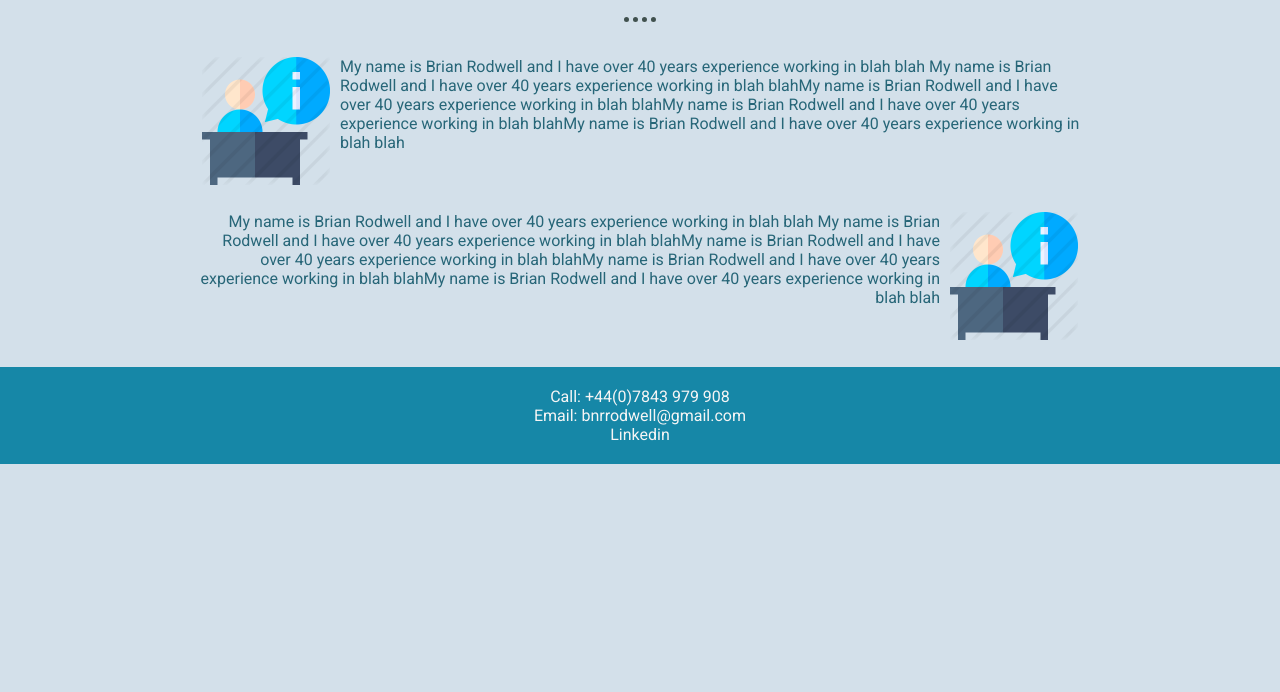
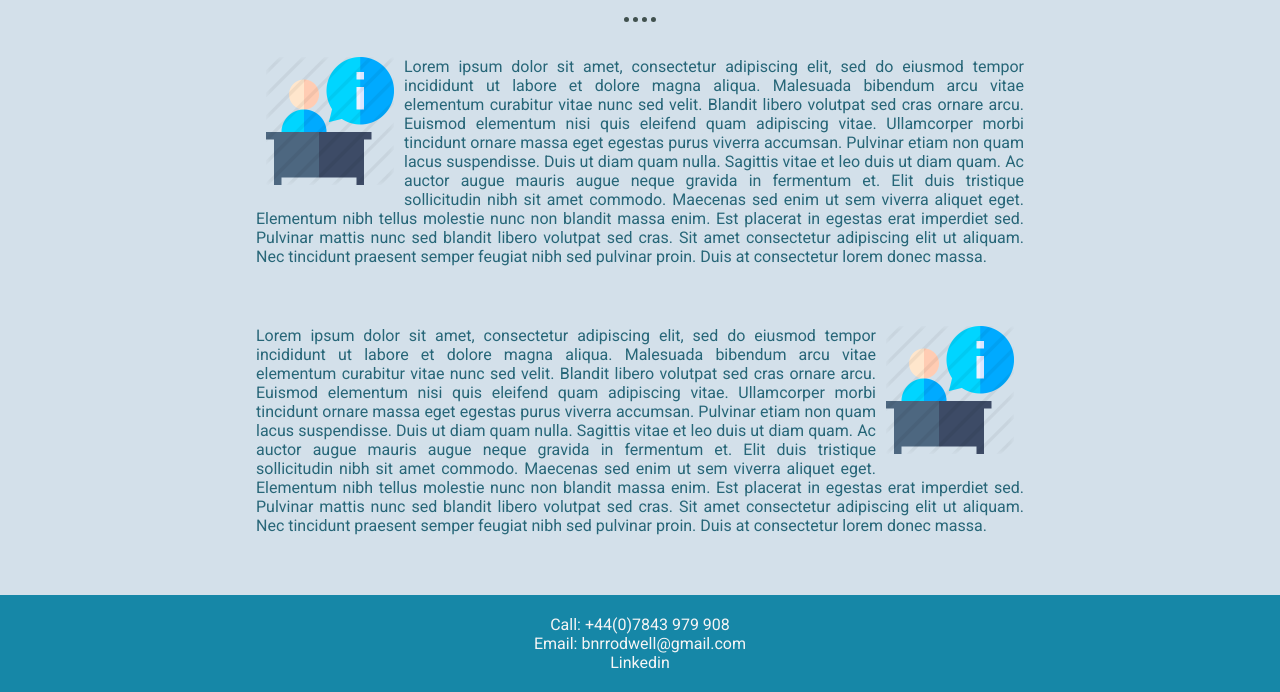
Before and after one commit to Mrs-H-Codes/BNR, a plain HTML site: page index.html in a window 1280 px wide. Shown: the part 285-977 px from the top of the page. Before the commit the page ends 800 px from the top, so only its background shows below. Drawn offline with nearby package versions, Linux system fonts and the light colour scheme.

Commit message:
Add files via upload

```diff
--- a/index.html
+++ b/index.html
@@ -14,6 +14,7 @@
 <body>
   <div class="top-container">
 <img class="logo" src="BNR Logo.png" alt="BNR Logo">
+
   </div>
 <div class="middle-container">
   <h1>Are you cost conscious?</h1>
@@ -23,21 +24,21 @@
 
     <p class="about-me-paragraph">
       <img class="about-img" src="About.png" alt="About-img">
-      My name is Brian Rodwell and I have over 40 years experience working in blah blah My name is Brian Rodwell and I have over 40 years experience working in blah blahMy name is Brian Rodwell and I have over 40 years experience working in blah blahMy name is Brian Rodwell and I have over 40 years experience working in blah blahMy name is Brian Rodwell and I have over 40 years experience working in blah blah</p>
+    Lorem ipsum dolor sit amet, consectetur adipiscing elit, sed do eiusmod tempor incididunt ut labore et dolore magna aliqua. Malesuada bibendum arcu vitae elementum curabitur vitae nunc sed velit. Blandit libero volutpat sed cras ornare arcu. Euismod elementum nisi quis eleifend quam adipiscing vitae. Ullamcorper morbi tincidunt ornare massa eget egestas purus viverra accumsan. Pulvinar etiam non quam lacus suspendisse. Duis ut diam quam nulla. Sagittis vitae et leo duis ut diam quam. Ac auctor augue mauris augue neque gravida in fermentum et. Elit duis tristique sollicitudin nibh sit amet commodo. Maecenas sed enim ut sem viverra aliquet eget. Elementum nibh tellus molestie nunc non blandit massa enim. Est placerat in egestas erat imperdiet sed. Pulvinar mattis nunc sed blandit libero volutpat sed cras. Sit amet consectetur adipiscing elit ut aliquam. Nec tincidunt praesent semper feugiat nibh sed pulvinar proin. Duis at consectetur lorem donec massa.</p>
 
   </div>
   <div class="about-me-2">
     <p class="about-me-paragraph2">
       <img class="about-img2" src="About.png" alt="About-img">
-      My name is Brian Rodwell and I have over 40 years experience working in blah blah My name is Brian Rodwell and I have over 40 years experience working in blah blahMy name is Brian Rodwell and I have over 40 years experience working in blah blahMy name is Brian Rodwell and I have over 40 years experience working in blah blahMy name is Brian Rodwell and I have over 40 years experience working in blah blah</p>
+    Lorem ipsum dolor sit amet, consectetur adipiscing elit, sed do eiusmod tempor incididunt ut labore et dolore magna aliqua. Malesuada bibendum arcu vitae elementum curabitur vitae nunc sed velit. Blandit libero volutpat sed cras ornare arcu. Euismod elementum nisi quis eleifend quam adipiscing vitae. Ullamcorper morbi tincidunt ornare massa eget egestas purus viverra accumsan. Pulvinar etiam non quam lacus suspendisse. Duis ut diam quam nulla. Sagittis vitae et leo duis ut diam quam. Ac auctor augue mauris augue neque gravida in fermentum et. Elit duis tristique sollicitudin nibh sit amet commodo. Maecenas sed enim ut sem viverra aliquet eget. Elementum nibh tellus molestie nunc non blandit massa enim. Est placerat in egestas erat imperdiet sed. Pulvinar mattis nunc sed blandit libero volutpat sed cras. Sit amet consectetur adipiscing elit ut aliquam. Nec tincidunt praesent semper feugiat nibh sed pulvinar proin. Duis at consectetur lorem donec massa.</p>
   </div>
 </div>
 
 <div class="bottom-container">
   <p class="contact-footer">
     Call: +44(0)7843 979 908 <br>
-    Email: bnrrodwell@gmail.com <br>
-    <a href="https://linkedin.com/brianrodwell">Linkedin</a>
+    Email: <a class="footer-link" href="mailto:bnrrodwell@gmail.com">bnrrodwell@gmail.com</a> <br>
+    <a class="footer-link" href="https://uk.linkedin.com/in/brian-rodwell-2261691a" target="_blank">Linkedin</a>
   </p>
 </div>
 </body>
--- a/styles.css
+++ b/styles.css
@@ -15,12 +15,13 @@ h1{
   margin:50px auto 20px auto;
 }
 
-a{
+
+.footer-link{
   color:#f6f5f5;
   text-decoration: none;
 }
 
-a:hover{
+.footer-link:hover{
   color:#d3e0ea;
   text-decoration: none;
 }
@@ -39,7 +40,9 @@ hr{
   margin:0;
   height:150px;
   background-color: #f6f5f5;
+  position: relative;
 }
+
 
 .middle-container{
   text-align: center;
@@ -77,14 +80,14 @@ hr{
 }
 
 .about-me-paragraph{
-  text-align: left;
-  width:70%;
+  text-align: justify;
+  width:60%;
   margin:30px auto 30px auto;
   position: relative;
 }
 .about-me-paragraph2{
-  text-align: right;
-  width:70%;
+  text-align: justify;
+  width:60%;
   margin:30px auto 30px auto;
   position: relative;
   padding:30px;
```
